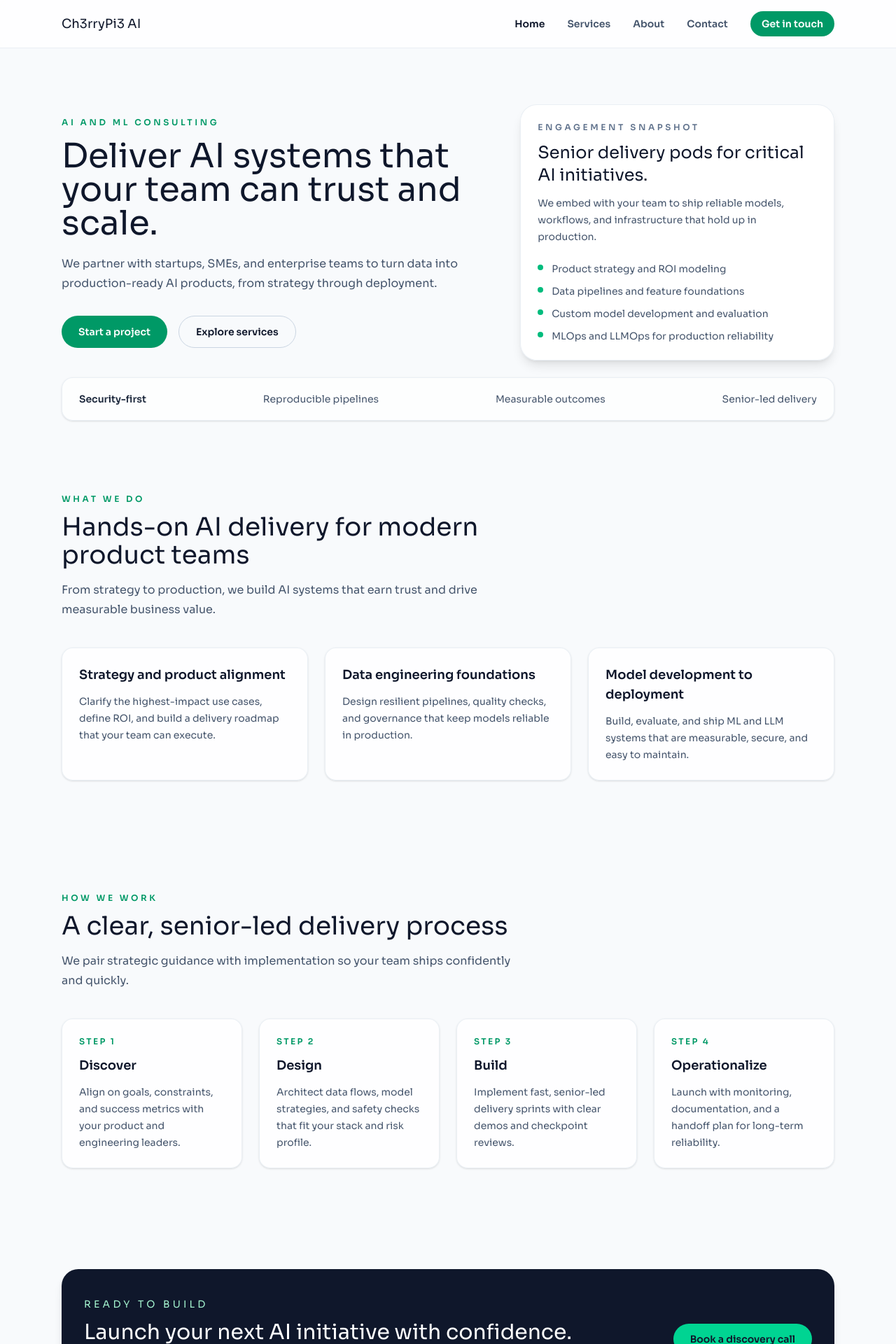
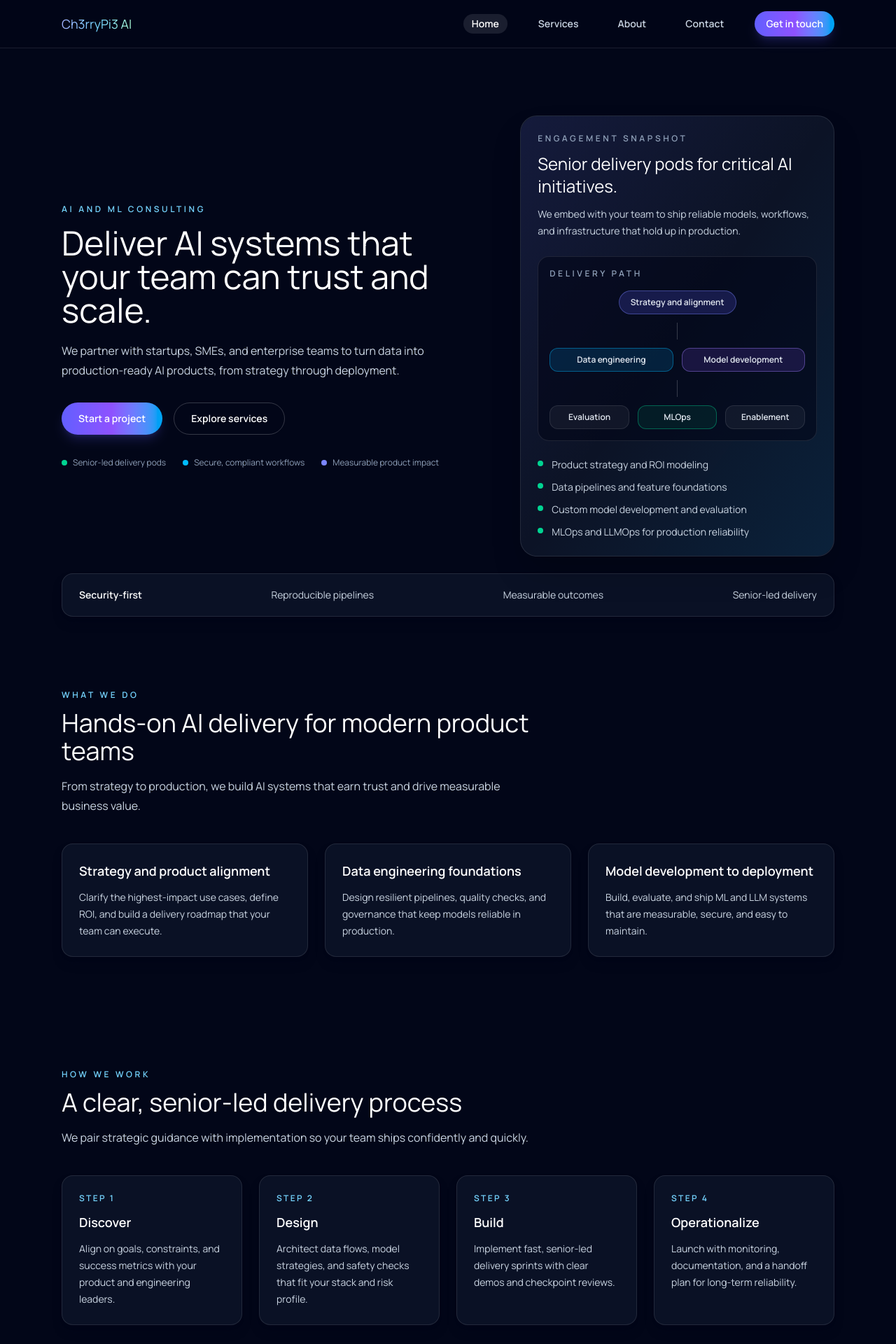
Before and after one commit to Ch3rry-Pi3-Website/Website-Vercel, a Next.js app: page / in a window 1280 px wide. Shown: the top 1920 px of the page at 70% size. Built offline with nearby package versions, Linux system fonts and the light colour scheme.

Commit message:
Build initial marketing site

```diff
--- a/app/(site)/layout.tsx
+++ b/app/(site)/layout.tsx
@@ -4,11 +4,13 @@ import Navbar from "@/components/Navbar";
 
 export default function SiteLayout({ children }: { children: ReactNode }) {
   return (
-    <div className="relative flex min-h-screen flex-col bg-slate-50 text-slate-900">
+    <div className="relative flex min-h-screen flex-col bg-slate-950 text-slate-100">
       <div className="pointer-events-none absolute inset-0 -z-10 overflow-hidden">
-        <div className="absolute -top-32 right-0 h-72 w-72 rounded-full bg-emerald-100/70 blur-3xl" />
-        <div className="absolute top-40 left-0 h-80 w-80 rounded-full bg-sky-100/80 blur-3xl" />
-        <div className="absolute bottom-0 right-1/3 h-64 w-64 rounded-full bg-amber-100/70 blur-3xl" />
+        <div className="absolute inset-0 bg-gradient-to-b from-slate-950 via-slate-950 to-slate-900" />
+        <div className="absolute -top-40 left-1/2 h-[28rem] w-[28rem] -translate-x-1/2 rounded-full bg-indigo-500/20 blur-3xl" />
+        <div className="absolute top-1/4 right-0 h-96 w-96 rounded-full bg-sky-500/20 blur-3xl" />
+        <div className="absolute bottom-0 left-0 h-96 w-96 rounded-full bg-cyan-500/10 blur-3xl" />
+        <div className="absolute inset-0 bg-[radial-gradient(circle_at_top,_rgba(79,70,229,0.12),_transparent_55%)]" />
       </div>
       <Navbar />
       <main className="flex-1">{children}</main>
--- a/app/(site)/page.tsx
+++ b/app/(site)/page.tsx
@@ -50,8 +50,8 @@ export default function HomePage() {
       <Hero />
       <section className="py-6">
         <Container>
-          <div className="flex flex-wrap items-center justify-between gap-4 rounded-2xl border border-slate-200/70 bg-white/70 px-6 py-5 text-sm text-slate-600 shadow-sm">
-            <span className="font-semibold text-slate-800">Security-first</span>
+          <div className="flex flex-wrap items-center justify-between gap-4 rounded-2xl border border-white/10 bg-slate-900/70 px-6 py-5 text-sm text-slate-300 shadow-lg shadow-slate-950/40">
+            <span className="font-semibold text-white">Security-first</span>
             <span>Reproducible pipelines</span>
             <span>Measurable outcomes</span>
             <span>Senior-led delivery</span>
@@ -68,12 +68,12 @@ export default function HomePage() {
           {capabilityCards.map((capability) => (
             <div
               key={capability.title}
-              className="rounded-2xl border border-slate-200/70 bg-white/80 p-6 shadow-sm transition hover:-translate-y-1 hover:border-slate-300 hover:shadow-md"
+              className="rounded-2xl border border-white/10 bg-slate-900/70 p-6 shadow-lg shadow-slate-950/40 transition hover:-translate-y-1 hover:border-white/20"
             >
-              <h3 className="text-lg font-semibold text-slate-900">
+              <h3 className="text-lg font-semibold text-white">
                 {capability.title}
               </h3>
-              <p className="mt-3 text-sm leading-6 text-slate-600">
+              <p className="mt-3 text-sm leading-6 text-slate-300">
                 {capability.description}
               </p>
             </div>
@@ -90,15 +90,15 @@ export default function HomePage() {
           {processSteps.map((step, index) => (
             <div
               key={step.title}
-              className="rounded-2xl border border-slate-200/70 bg-white/80 p-6 shadow-sm"
+              className="rounded-2xl border border-white/10 bg-slate-900/70 p-6 shadow-lg shadow-slate-950/40"
             >
-              <p className="text-xs font-semibold uppercase tracking-[0.2em] text-emerald-600">
+              <p className="text-xs font-semibold uppercase tracking-[0.2em] text-sky-300">
                 Step {index + 1}
               </p>
-              <h3 className="mt-3 text-lg font-semibold text-slate-900">
+              <h3 className="mt-3 text-lg font-semibold text-white">
                 {step.title}
               </h3>
-              <p className="mt-3 text-sm leading-6 text-slate-600">
+              <p className="mt-3 text-sm leading-6 text-slate-300">
                 {step.description}
               </p>
             </div>
@@ -108,22 +108,22 @@ export default function HomePage() {
 
       <section className="py-16">
         <Container>
-          <div className="flex flex-col items-start justify-between gap-6 rounded-3xl bg-slate-900 px-8 py-10 text-white shadow-lg md:flex-row md:items-center">
+          <div className="flex flex-col items-start justify-between gap-6 rounded-3xl border border-white/10 bg-slate-900/80 px-8 py-10 text-white shadow-2xl shadow-slate-950/50 md:flex-row md:items-center">
             <div>
-              <p className="text-sm uppercase tracking-[0.3em] text-emerald-200">
+              <p className="text-sm uppercase tracking-[0.3em] text-sky-300">
                 Ready to build
               </p>
               <h2 className="mt-3 text-3xl font-[var(--font-display)]">
                 Launch your next AI initiative with confidence.
               </h2>
-              <p className="mt-3 max-w-xl text-sm text-slate-200">
+              <p className="mt-3 max-w-xl text-sm text-slate-300">
                 We help teams move from ideas to production with a focused scope,
                 clear success metrics, and pragmatic delivery.
               </p>
             </div>
             <Link
               href="/contact"
-              className="inline-flex items-center justify-center rounded-full bg-emerald-400 px-6 py-3 text-sm font-semibold text-slate-900 transition hover:bg-emerald-300"
+              className="inline-flex items-center justify-center rounded-full bg-gradient-to-r from-indigo-500 via-violet-500 to-sky-500 px-6 py-3 text-sm font-semibold text-white shadow-lg shadow-indigo-500/20 transition hover:brightness-110"
             >
               Book a discovery call
             </Link>
--- a/app/globals.css
+++ b/app/globals.css
@@ -1,9 +1,9 @@
 @import "tailwindcss";
 
 :root {
-  --font-display: var(--font-dm-serif-display);
+  --font-display: var(--font-space-grotesk);
 }
 
 @theme inline {
-  --font-sans: var(--font-sora);
+  --font-sans: var(--font-manrope);
 }
--- a/app/layout.tsx
+++ b/app/layout.tsx
@@ -1,17 +1,16 @@
 import type { Metadata } from "next";
-import { DM_Serif_Display, Sora } from "next/font/google";
+import { Manrope, Space_Grotesk } from "next/font/google";
 import "./globals.css";
 
-const sora = Sora({
-  variable: "--font-sora",
+const manrope = Manrope({
+  variable: "--font-manrope",
   subsets: ["latin"],
   display: "swap",
 });
 
-const dmSerifDisplay = DM_Serif_Display({
-  variable: "--font-dm-serif-display",
+const spaceGrotesk = Space_Grotesk({
+  variable: "--font-space-grotesk",
   subsets: ["latin"],
-  weight: "400",
   display: "swap",
 });
 
@@ -32,7 +31,7 @@ export default function RootLayout({
   return (
     <html lang="en">
       <body
-        className={`${sora.variable} ${dmSerifDisplay.variable} bg-slate-50 font-sans text-slate-900 antialiased`}
+        className={`${manrope.variable} ${spaceGrotesk.variable} bg-slate-950 font-sans text-slate-100 antialiased`}
       >
         {children}
       </body>
--- a/components/Hero.tsx
+++ b/components/Hero.tsx
@@ -10,17 +10,17 @@ const focusAreas = [
 
 export default function Hero() {
   return (
-    <section className="pt-14 sm:pt-20">
+    <section className="pt-16 sm:pt-24">
       <Container>
         <div className="grid items-center gap-12 lg:grid-cols-[1.15fr_0.85fr]">
           <div>
-            <p className="text-xs font-semibold uppercase tracking-[0.3em] text-emerald-600">
+            <p className="text-xs font-semibold uppercase tracking-[0.3em] text-sky-300">
               AI and ML consulting
             </p>
-            <h1 className="mt-4 text-4xl font-[var(--font-display)] text-slate-900 sm:text-5xl">
+            <h1 className="mt-4 text-4xl font-[var(--font-display)] text-white sm:text-5xl">
               Deliver AI systems that your team can trust and scale.
             </h1>
-            <p className="mt-5 max-w-xl text-base leading-7 text-slate-600">
+            <p className="mt-5 max-w-xl text-base leading-7 text-slate-300">
               We partner with startups, SMEs, and enterprise teams to turn data
               into production-ready AI products, from strategy through
               deployment.
@@ -28,39 +28,91 @@ export default function Hero() {
             <div className="mt-8 flex flex-wrap gap-4">
               <Link
                 href="/contact"
-                className="inline-flex items-center justify-center rounded-full bg-emerald-600 px-6 py-3 text-sm font-semibold text-white transition hover:bg-emerald-500"
+                className="inline-flex items-center justify-center rounded-full bg-gradient-to-r from-indigo-500 via-violet-500 to-sky-500 px-6 py-3 text-sm font-semibold text-white shadow-lg shadow-indigo-500/20 transition hover:brightness-110"
               >
                 Start a project
               </Link>
               <Link
                 href="/services"
-                className="inline-flex items-center justify-center rounded-full border border-slate-300 px-6 py-3 text-sm font-semibold text-slate-900 transition hover:border-slate-400 hover:text-slate-800"
+                className="inline-flex items-center justify-center rounded-full border border-white/20 px-6 py-3 text-sm font-semibold text-white transition hover:border-white/40 hover:text-white"
               >
                 Explore services
               </Link>
             </div>
+            <div className="mt-8 flex flex-wrap gap-6 text-xs text-slate-400">
+              <div className="flex items-center gap-2">
+                <span className="h-2 w-2 rounded-full bg-emerald-400" />
+                Senior-led delivery pods
               </div>
-          <div className="rounded-3xl border border-slate-200/70 bg-white/90 p-6 shadow-lg">
-            <p className="text-xs font-semibold uppercase tracking-[0.3em] text-slate-500">
+              <div className="flex items-center gap-2">
+                <span className="h-2 w-2 rounded-full bg-sky-400" />
+                Secure, compliant workflows
+              </div>
+              <div className="flex items-center gap-2">
+                <span className="h-2 w-2 rounded-full bg-indigo-400" />
+                Measurable product impact
+              </div>
+            </div>
+          </div>
+          <div className="relative rounded-3xl border border-white/10 bg-slate-900/80 p-6 shadow-2xl">
+            <div className="absolute inset-0 rounded-3xl bg-gradient-to-br from-indigo-500/10 via-transparent to-sky-500/10" />
+            <div className="relative space-y-6">
+              <div>
+                <p className="text-xs font-semibold uppercase tracking-[0.3em] text-slate-400">
                   Engagement snapshot
                 </p>
-            <h2 className="mt-3 text-2xl font-[var(--font-display)] text-slate-900">
+                <h2 className="mt-3 text-2xl font-[var(--font-display)] text-white">
                   Senior delivery pods for critical AI initiatives.
                 </h2>
-            <p className="mt-3 text-sm leading-6 text-slate-600">
-              We embed with your team to ship reliable models, workflows, and
-              infrastructure that hold up in production.
+                <p className="mt-3 text-sm leading-6 text-slate-300">
+                  We embed with your team to ship reliable models, workflows,
+                  and infrastructure that hold up in production.
                 </p>
-            <ul className="mt-6 space-y-3 text-sm text-slate-600">
+              </div>
+
+              <div className="rounded-2xl border border-white/10 bg-slate-950/60 p-4">
+                <div className="text-xs font-semibold uppercase tracking-[0.3em] text-slate-400">
+                  Delivery path
+                </div>
+                <div className="mt-4 flex flex-col items-center gap-3 text-xs font-semibold text-slate-200">
+                  <span className="rounded-full border border-indigo-400/40 bg-indigo-500/20 px-4 py-2">
+                    Strategy and alignment
+                  </span>
+                  <span className="h-6 w-px bg-white/20" />
+                  <div className="grid w-full grid-cols-2 gap-3">
+                    <span className="rounded-xl border border-sky-400/40 bg-sky-500/15 px-3 py-2 text-center">
+                      Data engineering
+                    </span>
+                    <span className="rounded-xl border border-violet-400/40 bg-violet-500/15 px-3 py-2 text-center">
+                      Model development
+                    </span>
+                  </div>
+                  <span className="h-6 w-px bg-white/20" />
+                  <div className="grid w-full grid-cols-3 gap-3">
+                    <span className="rounded-xl border border-white/10 bg-white/5 px-3 py-2 text-center">
+                      Evaluation
+                    </span>
+                    <span className="rounded-xl border border-emerald-400/40 bg-emerald-500/10 px-3 py-2 text-center">
+                      MLOps
+                    </span>
+                    <span className="rounded-xl border border-white/10 bg-white/5 px-3 py-2 text-center">
+                      Enablement
+                    </span>
+                  </div>
+                </div>
+              </div>
+
+              <ul className="space-y-3 text-sm text-slate-300">
                 {focusAreas.map((area) => (
                   <li key={area} className="flex items-start gap-3">
-                  <span className="mt-1 h-2 w-2 rounded-full bg-emerald-500" />
+                    <span className="mt-1 h-2 w-2 rounded-full bg-emerald-400" />
                     <span>{area}</span>
                   </li>
                 ))}
               </ul>
             </div>
           </div>
+        </div>
       </Container>
     </section>
   );
--- a/components/Navbar.tsx
+++ b/components/Navbar.tsx
@@ -21,11 +21,11 @@ export default function Navbar() {
   }, [pathname]);
 
   return (
-    <header className="sticky top-0 z-20 border-b border-slate-200/70 bg-white/80 backdrop-blur">
+    <header className="sticky top-0 z-20 border-b border-white/10 bg-slate-950/80 backdrop-blur">
       <Container>
         <div className="flex items-center justify-between py-4">
           <Link href="/" className="flex items-center gap-2">
-            <span className="text-lg font-[var(--font-display)] text-slate-900">
+            <span className="text-lg font-[var(--font-display)] text-transparent bg-gradient-to-r from-indigo-300 via-sky-300 to-emerald-200 bg-clip-text">
               Ch3rryPi3 AI
             </span>
           </Link>
@@ -37,10 +37,10 @@ export default function Navbar() {
                 <Link
                   key={link.href}
                   href={link.href}
-                  className={`text-sm font-semibold transition ${
+                  className={`rounded-full px-3 py-1 text-sm font-semibold transition ${
                     isActive
-                      ? "text-slate-900"
-                      : "text-slate-600 hover:text-slate-900"
+                      ? "bg-white/10 text-white"
+                      : "text-slate-300 hover:text-white"
                   }`}
                 >
                   {link.label}
@@ -49,7 +49,7 @@ export default function Navbar() {
             })}
             <Link
               href="/contact"
-              className="inline-flex items-center justify-center rounded-full bg-emerald-600 px-4 py-2 text-sm font-semibold text-white transition hover:bg-emerald-500"
+              className="inline-flex items-center justify-center rounded-full bg-gradient-to-r from-indigo-500 via-violet-500 to-sky-500 px-4 py-2 text-sm font-semibold text-white shadow-lg shadow-indigo-500/20 transition hover:brightness-110"
             >
               Get in touch
             </Link>
@@ -60,17 +60,15 @@ export default function Navbar() {
             aria-label="Toggle navigation menu"
             aria-expanded={isOpen}
             onClick={() => setIsOpen((prev) => !prev)}
-            className="inline-flex items-center justify-center rounded-full border border-slate-200/70 bg-white/80 p-2 text-slate-700 transition hover:border-slate-300 hover:text-slate-900 md:hidden"
+            className="inline-flex items-center justify-center rounded-full border border-white/15 bg-white/5 px-4 py-2 text-xs font-semibold uppercase tracking-[0.2em] text-slate-200 transition hover:border-white/30 hover:text-white md:hidden"
           >
-            <span className="text-sm font-semibold">
-              {isOpen ? "Close" : "Menu"}
-            </span>
+            {isOpen ? "Close" : "Menu"}
           </button>
         </div>
       </Container>
 
       {isOpen ? (
-        <div className="border-t border-slate-200/70 bg-white/90 md:hidden">
+        <div className="border-t border-white/10 bg-slate-950/95 md:hidden">
           <Container className="py-4">
             <div className="flex flex-col gap-4">
               {navLinks.map((link) => {
@@ -79,10 +77,10 @@ export default function Navbar() {
                   <Link
                     key={link.href}
                     href={link.href}
-                    className={`text-sm font-semibold transition ${
+                    className={`rounded-full px-3 py-2 text-sm font-semibold transition ${
                       isActive
-                        ? "text-slate-900"
-                        : "text-slate-600 hover:text-slate-900"
+                        ? "bg-white/10 text-white"
+                        : "text-slate-300 hover:text-white"
                     }`}
                   >
                     {link.label}
@@ -91,7 +89,7 @@ export default function Navbar() {
               })}
               <Link
                 href="/contact"
-                className="inline-flex items-center justify-center rounded-full bg-emerald-600 px-4 py-2 text-sm font-semibold text-white transition hover:bg-emerald-500"
+                className="inline-flex items-center justify-center rounded-full bg-gradient-to-r from-indigo-500 via-violet-500 to-sky-500 px-4 py-2 text-sm font-semibold text-white shadow-lg shadow-indigo-500/20 transition hover:brightness-110"
               >
                 Get in touch
               </Link>
--- a/components/Section.tsx
+++ b/components/Section.tsx
@@ -21,15 +21,15 @@ export default function Section({
       <Container>
         <div className="max-w-2xl">
           {eyebrow ? (
-            <p className="text-xs font-semibold uppercase tracking-[0.3em] text-emerald-600">
+            <p className="text-xs font-semibold uppercase tracking-[0.3em] text-sky-300">
               {eyebrow}
             </p>
           ) : null}
-          <h2 className="mt-3 text-3xl font-[var(--font-display)] text-slate-900 sm:text-4xl">
+          <h2 className="mt-3 text-3xl font-[var(--font-display)] text-white sm:text-4xl">
             {title}
           </h2>
           {description ? (
-            <p className="mt-4 text-base leading-7 text-slate-600">
+            <p className="mt-4 text-base leading-7 text-slate-300">
               {description}
             </p>
           ) : null}
```
Also changed, not shown: app/(site)/about/page.tsx (+11 -11 lines), app/(site)/contact/page.tsx (+8 -8 lines), app/(site)/services/page.tsx (+10 -10 lines), components/ContactForm.tsx (+13 -13 lines), components/Footer.tsx (+5 -5 lines). Lines whose indentation alone changed are shown as unchanged.
